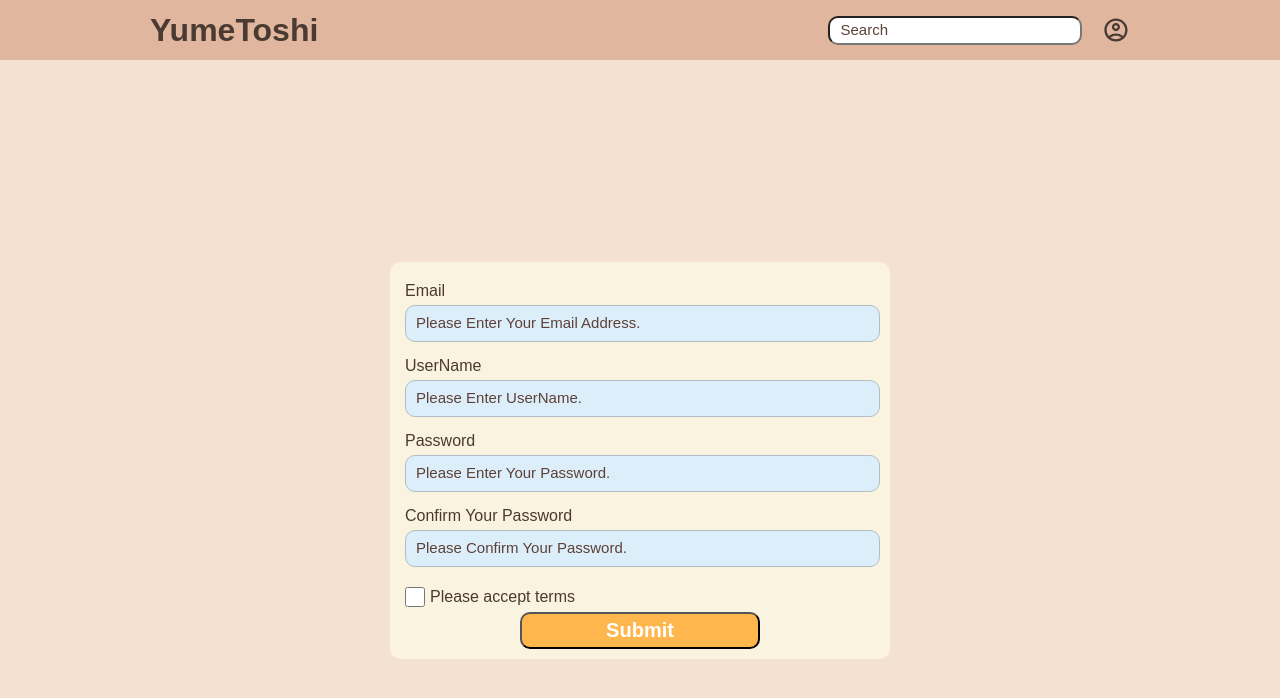
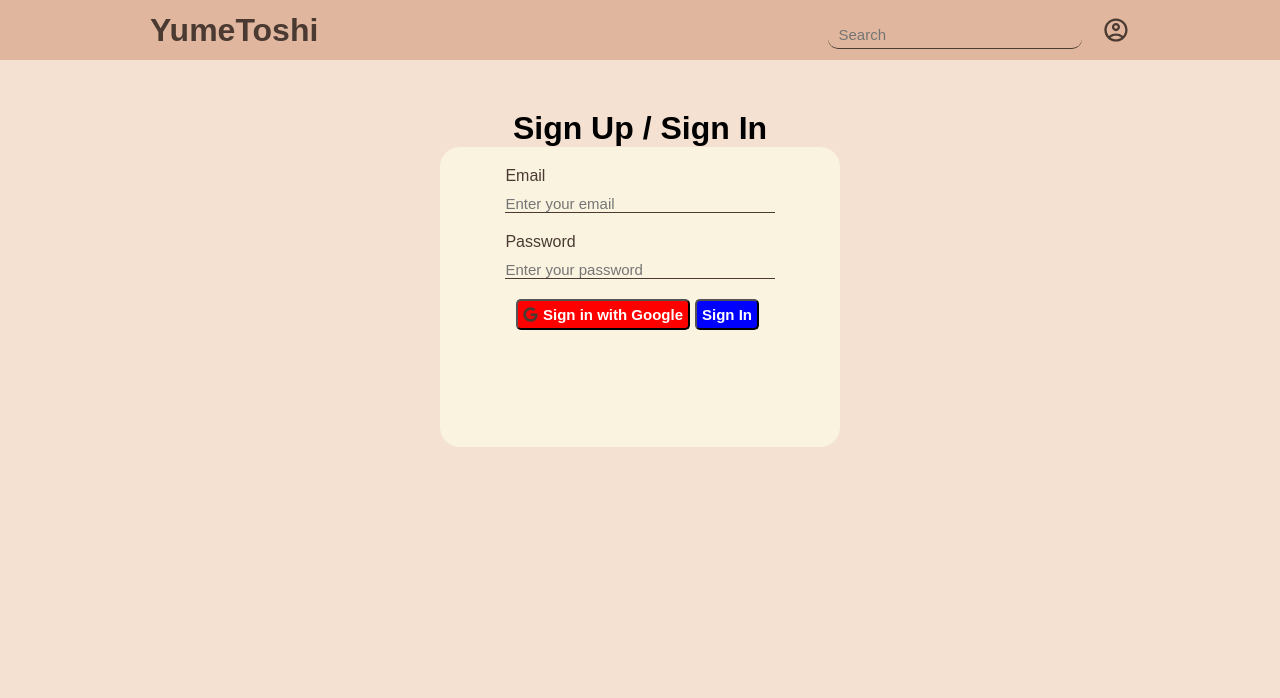
Before and after one commit to RufanNiyazli/YumeToshi, a React (Vite) app: page / in a window 1280 px wide. Shown: the top 698 px of the page. Built offline with nearby package versions, Linux system fonts and the light colour scheme.

Commit message:
register and login hissei tamamdir

```diff
--- a/package.json
+++ b/package.json
@@ -22,6 +22,7 @@
     "react-icons": "^5.4.0",
     "react-redux": "^9.1.2",
     "react-router-dom": "^7.0.2",
+    "react-toastify": "^11.0.2",
     "yup": "^1.6.1"
   },
   "devDependencies": {
--- a/src/App.jsx
+++ b/src/App.jsx
@@ -3,7 +3,10 @@ import Container from "@mui/material/Container";
 import "./App.css";
 import Header from "./Components/Header";
 import AnimeList from "./Components/AnimeList";
-import Router from './Router/Router'
+import Router from "./Router/Router";
+import { ToastContainer, toast } from "react-toastify";
+import "react-toastify/dist/ReactToastify.css";
+
 function App() {
   return (
     <>
@@ -11,6 +14,7 @@ function App() {
       <Container maxWidth="lg">
         <Router />
       </Container>
+      <ToastContainer />
     </>
   );
 }
--- a/src/Components/Login.jsx
+++ b/src/Components/Login.jsx
@@ -1,11 +1,104 @@
-import React from 'react'
+import React from "react";
+import { FaGoogle } from "react-icons/fa";
+import {
+  createUserWithEmailAndPassword,
+  signInWithEmailAndPassword,
+  signInWithPopup,
+  GoogleAuthProvider
+} from "firebase/auth";
+import { auth } from "../Firebase";
+import { toast } from "react-toastify";
+import { useNavigate } from "react-router-dom";
+import { useFormik } from "formik";
+import { loginSchema } from "../Schemas/loginFormSchemas";
+import "../Css/Login.css";
 
 function Login() {
+  const navigate = useNavigate();
+  const provider = new GoogleAuthProvider();
+
+  const formik = useFormik({
+    initialValues: {
+      email: "",
+      password: ""
+    },
+    validationSchema: loginSchema,
+    onSubmit: async (values, actions) => {
+      try {
+        const userCredential = await signInWithEmailAndPassword(
+          auth,
+          values.email,
+          values.password
+        );
+        toast.success("Welcome User");
+        actions.resetForm();
+        navigate("/home");
+      } catch (error) {
+        toast.error("Wrong email or password");
+      }
+    }
+  });
+
+  const handleGoogleSignIn = async () => {
+    try {
+      const result = await signInWithPopup(auth, provider);
+      toast.success(`Welcome ${result.user.displayName}`);
+      navigate("/home");
+    } catch (error) {
+      toast.error(error.message || "Google Sign-In Failed");
+    }
+  };
+
   return (
-    <div>
-
+    <div className="auth-container">
+      <h1>Sign Up / Sign In</h1>
+      <div className="auth">
+        <form onSubmit={formik.handleSubmit}>
+          <div className="form">
+            <div style={{ marginBottom: "20px" }}>
+              <label htmlFor="email">Email</label>
+              <input
+                type="email"
+                name="email"
+                value={formik.values.email}
+                onChange={formik.handleChange}
+                placeholder="Enter your email"
+              />
+              {formik.errors.email && (
+                <p className="error">{formik.errors.email}</p>
+              )}
+            </div>
+            <div>
+              <label htmlFor="password">Password</label>
+              <input
+                type="password"
+                name="password"
+                value={formik.values.password}
+                onChange={formik.handleChange}
+                placeholder="Enter your password"
+              />
+              {formik.errors.password && (
+                <p className="error">{formik.errors.password}</p>
+              )}
+            </div>
+          </div>
+          <div className="button">
+            <button
+              style={{ backgroundColor: "red" }}
+              type="button"
+              onClick={handleGoogleSignIn}
+            >
+              <FaGoogle style={{ marginRight: "5px" }} />
+              Sign in with Google
+            </button>
+            <button style={{ backgroundColor: "blue" }} type="submit">
+              Sign In
+            </button>
+          </div>
+        </form>
+      </div>
     </div>
-  )
+  );
 }
 
-export default Login
+export default Login;
--- a/src/Components/Register.jsx
+++ b/src/Components/Register.jsx
@@ -1,37 +1,54 @@
-import React from "react";
 import { useFormik } from "formik";
 import { userSchema } from "../Schemas/RegisterFormSchema";
 import "../Css/Register.css";
+import React from "react";
+import { toast } from "react-toastify";
+import { createUserWithEmailAndPassword, updateProfile } from "firebase/auth";
+import { auth } from "../Firebase";
+
 function RegisterForm() {
-  const { values, errors, handleChange, handleSubmit } = useFormik({
+  const formik = useFormik({
     initialValues: {
       email: "",
       name: "",
       password: "",
       confirmPassword: "",
-      term: false
+      term: false,
     },
     validationSchema: userSchema,
-    onSubmit: (values, action) => {
-      setTimeout(() => {
-        action.resetForm();
-      }, 2000);
-    }
+    onSubmit: async (values, actions) => {
+      try {
+        const userCredential = await createUserWithEmailAndPassword(
+          auth,
+          values.email,
+          values.password
+        );
+
+        await updateProfile(userCredential.user, {
+          displayName: values.name,
+        });
+
+        toast.success("User created successfully!");
+        actions.resetForm();
+      } catch (error) {
+        toast.error(error.message);
+      }
+    },
   });
 
   return (
     <div className="register-container">
-      <form onSubmit={handleSubmit}>
+      <form onSubmit={formik.handleSubmit}>
         <div>
           <label htmlFor="email">Email</label>
           <input
             type="text"
             name="email"
             placeholder="Please Enter Your Email Address."
-            value={values.email}
-            onChange={handleChange}
+            value={formik.values.email}
+            onChange={formik.handleChange}
           />
-          {errors.email && <p className="issue">{errors.email}</p>}
+          {formik.errors.email && <p className="issue">{formik.errors.email}</p>}
         </div>
         <div>
           <label htmlFor="name">UserName</label>
@@ -39,22 +56,21 @@ function RegisterForm() {
             type="text"
             name="name"
             placeholder="Please Enter UserName."
-            value={values.name}
-            onChange={handleChange}
+            value={formik.values.name}
+            onChange={formik.handleChange}
           />
-          {errors.name && <p className="issue">{errors.name}</p>}
+          {formik.errors.name && <p className="issue">{formik.errors.name}</p>}
         </div>
-
         <div>
           <label htmlFor="password">Password</label>
           <input
             type="password"
             name="password"
             placeholder="Please Enter Your Password."
-            value={values.password}
-            onChange={handleChange}
+            value={formik.values.password}
+            onChange={formik.handleChange}
           />
-          {errors.password && <p className="issue">{errors.password}</p>}
+          {formik.errors.password && <p className="issue">{formik.errors.password}</p>}
         </div>
         <div>
           <label htmlFor="confirmPassword">Confirm Your Password</label>
@@ -62,35 +78,24 @@ function RegisterForm() {
             type="password"
             name="confirmPassword"
             placeholder="Please Confirm Your Password."
-            value={values.confirmPassword}
-            onChange={handleChange}
+            value={formik.values.confirmPassword}
+            onChange={formik.handleChange}
           />
-          {errors.confirmPassword && (
-            <p className="issue">{errors.confirmPassword}</p>
+          {formik.errors.confirmPassword && (
+            <p className="issue">{formik.errors.confirmPassword}</p>
           )}
         </div>
-        <div
-          style={{
-            display: "flex",
-            flexDirection: "row",
-            alignItems: "center",
-            width: "max-content"
-          }}
-        >
+        <div className="checkbox-container">
           <input
             type="checkbox"
             name="term"
-            checked={values.term}
-            onChange={handleChange}
-            style={{
-              width: "20px",
-              height: "20px",
-              marginRight: "5px"
-            }}
+            checked={formik.values.term}
+            onChange={formik.handleChange}
           />
           <label htmlFor="term">Please accept terms</label>
         </div>
-        {errors.term && <p className="issue">{errors.term}</p>}
+        {formik.errors.term && <p className="issue">{formik.errors.term}</p>}
+
         <button type="submit">Submit</button>
       </form>
     </div>
--- a/src/Css/Login.css
+++ b/src/Css/Login.css
@@ -0,0 +1,51 @@
+/*  */
+.auth-container {
+  height: 100vh;
+  display: flex;
+  flex-direction: column;
+  align-items: center;
+  margin-top: 50px;
+}
+.auth-container h1 {
+  color: black;
+}
+.auth {
+  padding: 20px;
+  display: flex;
+  flex-direction: column;
+  align-items: center;
+  border-radius: 20px;
+  width: 400px;
+  height: 300px;
+  color: #006400;
+  background-color: #faf3e0;
+}
+
+input {
+  width: 100%;
+  outline: none;
+  border: none;
+  border-bottom: 1px solid;
+  background-color: transparent;
+
+  margin-top: 10px;
+  font-size: 15px;
+}
+.button {
+  width: 100%;
+  display: flex;
+  flex-direction: row;
+  justify-content: center;
+  margin-top: 20px;
+}
+button {
+  padding: 5px;
+  border-radius: 5px;
+  color: white;
+  font-weight: 700;
+  font-size: 15px;
+  display: flex;
+  align-items: center;
+  cursor: pointer;
+  margin-right: 5px;
+}
--- a/src/Css/Register.css
+++ b/src/Css/Register.css
@@ -4,7 +4,7 @@
   justify-content: center;
   align-items: center;
 }
-form {
+.register-container form {
   background-color: #faf3e0;
   width: 500px;
   display: flex;
@@ -13,14 +13,14 @@ form {
   border-radius: 10px;
   /* align-items: center; */
 }
-form div {
+.register-container form div {
   display: flex;
   flex-direction: column;
   width: 100%;
   margin-top: 10px;
   padding-left: 5px;
 }
-form div input {
+.register-container form div input {
   width: 100%;
   margin: 5px 0;
   padding: 10px;
@@ -31,12 +31,12 @@ form div input {
   border: 1px solid #b0bec5;
   border-radius: 10px;
 }
-input::placeholder {
+.register-container input::placeholder {
   color: #5d4037;
   font-size: 15px;
 }
 
-button {
+.register-container button {
   width: 50%;
   padding: 5px 0px;
   border-radius: 10px;
--- a/src/Firebase.jsx
+++ b/src/Firebase.jsx
@@ -1,6 +1,6 @@
 // Import the functions you need from the SDKs you need
 import { initializeApp } from "firebase/app";
-
+import { getAuth } from "firebase/auth";
 const firebaseConfig = {
   apiKey: "AIzaSyB1Zwv353C1Iq3ES6mTbGKo_rys8AbYGb0",
   authDomain: "movie-e77fe.firebaseapp.com",
@@ -10,4 +10,5 @@ const firebaseConfig = {
   appId: "1:960681293889:web:143a9d48cdaf017982aec0"
 };
 
-const app = initializeApp(firebaseConfig);
+export const app = initializeApp(firebaseConfig);
+export const auth = getAuth(app);
--- a/src/Router/Router.jsx
+++ b/src/Router/Router.jsx
@@ -3,11 +3,13 @@ import { Route, Routes } from "react-router-dom";
 import Home from "../Pages/Home";
 import AnimeDetail from "../Components/AnimeDetail";
 import RegisterForm from "../Components/Register";
+import Login from "../Components/Login";
 function Router() {
   return (
     <div>
       <Routes>
-        <Route path="/" element={<RegisterForm/>}></Route>
+        <Route path="/" element={<Login />}></Route>
+        <Route path="/register" element={<RegisterForm />}></Route>
         <Route path="/home" element={<Home />}></Route>
         <Route path="/anime-details/:id" element={<AnimeDetail />}></Route>
       </Routes>
--- /dev/null
+++ b/src/Schemas/loginFormSchemas.jsx
@@ -0,0 +1,8 @@
+import * as Yup from "yup";
+
+export const loginSchema = Yup.object().shape({
+  email: Yup.string().email("Invalid email address").required("Email is required"),
+  password: Yup.string()
+    .min(6, "Password must be at least 6 characters")
+    .required("Password is required")
+});
```
Also changed, not shown: 1 other file (tests, documents, lock files or other folders).
